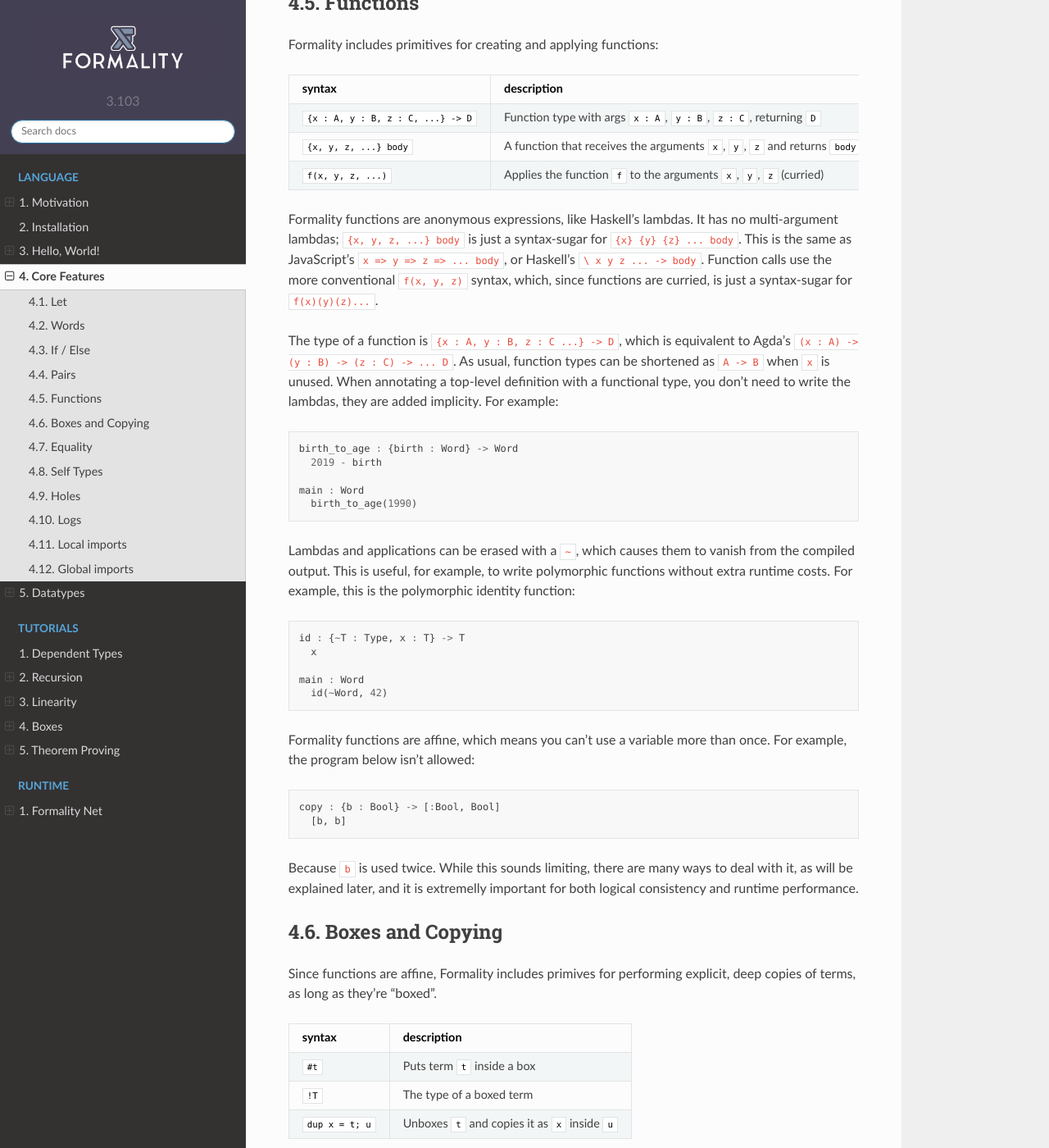
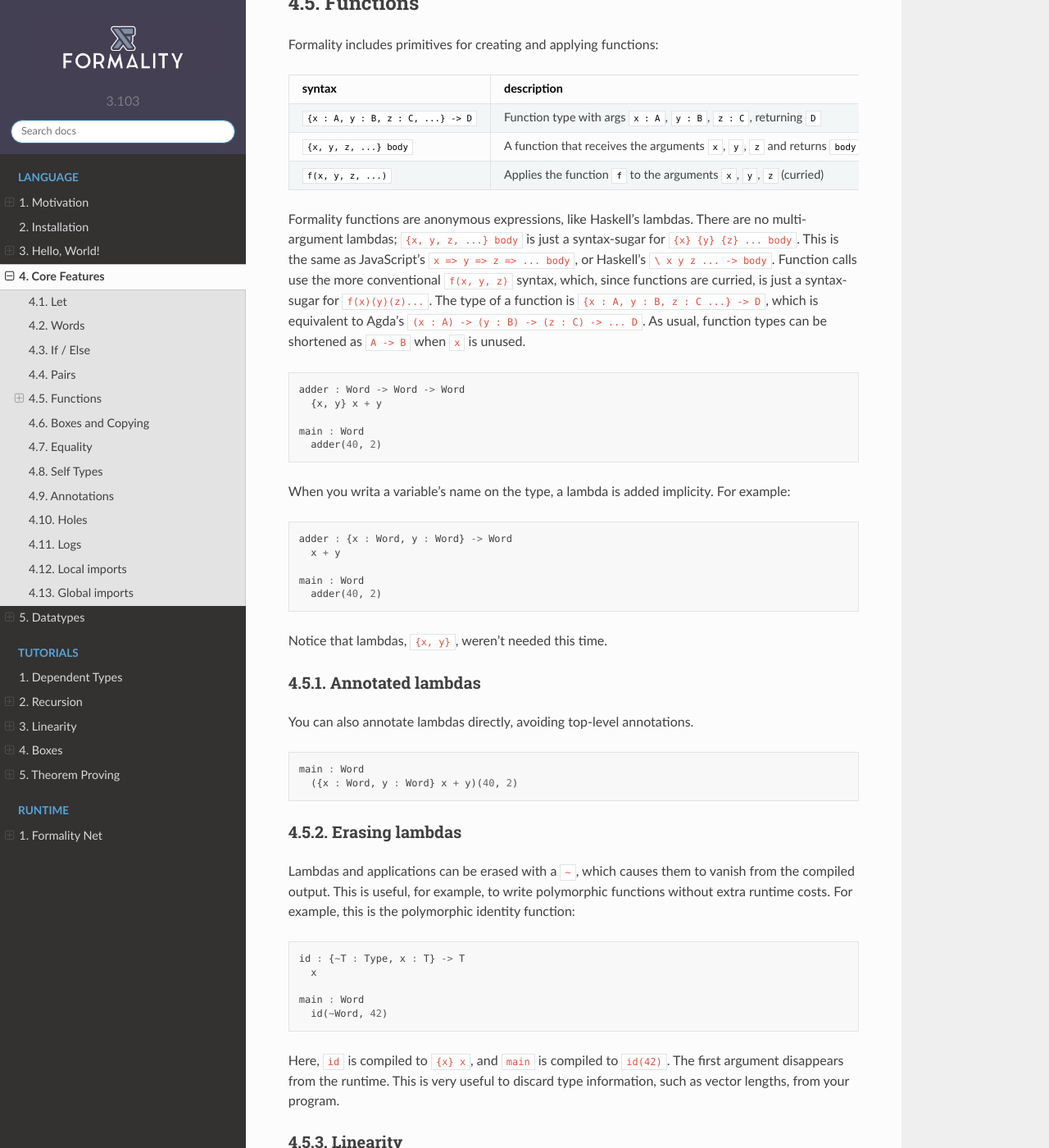
Before and after one commit to Soonad/docs.formality-lang.org, a Sphinx documentation site: the page built from docs/source/language/4.Core-Features.md, in a window 1280 px wide and 1400 px high, scrolled down 3752 px. Shown: the whole window at 82% size. Built offline with Sphinx 7.4.7 and the Read the Docs theme 2.0.0, drawn with Linux system fonts in a browser that asks for light colours; pages that are not in the unit, such as notebooks, are missing from menus; some of the changed text lies outside the part shown.

Commit message:
Improve lambdas/annotations

````diff
--- a/docs/source/language/4.Core-Features.md
+++ b/docs/source/language/4.Core-Features.md
@@ -164,17 +164,38 @@
 `{x, y, z, ...} body` | A function that receives the arguments `x`, `y`, `z` and returns `body`
 `f(x, y, z, ...)` | Applies the function `f` to the arguments `x`, `y`, `z` (curried)
 
-Formality functions are anonymous expressions, like Haskell's lambdas. It has no multi-argument lambdas; `{x, y, z, ...} body` is just a syntax-sugar for `{x} {y} {z} ... body`. This is the same as JavaScript's `x => y => z => ... body`, or Haskell's `\ x y z ... -> body`. Function calls use the more conventional `f(x, y, z)` syntax, which, since functions are curried, is just a syntax-sugar for `f(x)(y)(z)...`.
-
-The type of a function is `{x : A, y : B, z : C ...} -> D`, which is equivalent to Agda's `(x : A) -> (y : B) -> (z : C) -> ... D`. As usual, function types can be shortened as `A -> B` when `x` is unused. When annotating a top-level definition with a functional type, you don't need to write the lambdas, they are added implicity. For example:
+Formality functions are anonymous expressions, like Haskell's lambdas. There are no multi-argument lambdas; `{x, y, z, ...} body` is just a syntax-sugar for `{x} {y} {z} ... body`. This is the same as JavaScript's `x => y => z => ... body`, or Haskell's `\ x y z ... -> body`. Function calls use the more conventional `f(x, y, z)` syntax, which, since functions are curried, is just a syntax-sugar for `f(x)(y)(z)...`. The type of a function is `{x : A, y : B, z : C ...} -> D`, which is equivalent to Agda's `(x : A) -> (y : B) -> (z : C) -> ... D`. As usual, function types can be shortened as `A -> B` when `x` is unused.
 
 ```javascript
-birth_to_age : {birth : Word} -> Word
-  2019 - birth
+adder : Word -> Word -> Word
+  {x, y} x + y
 
 main : Word
-  birth_to_age(1990)
+  adder(40, 2)
 ```
+
+When you writa a variable's name on the type, a lambda is added implicity. For example:
+
+```javascript
+adder : {x : Word, y : Word} -> Word
+  x + y
+
+main : Word
+  adder(40, 2)
+```
+
+Notice that lambdas, `{x, y}`, weren't needed this time.
+
+### Annotated lambdas
+
+You can also annotate lambdas directly, avoiding top-level annotations.
+
+```javascript
+main : Word
+  ({x : Word, y : Word} x + y)(40, 2)
+```
+
+### Erasing lambdas
 
 Lambdas and applications can be erased with a `~`, which causes them to vanish from the compiled output. This is useful, for example, to write polymorphic functions without extra runtime costs. For example, this is the polymorphic identity function:
 
@@ -185,6 +206,10 @@
 main : Word
   id(~Word, 42)
 ```
+
+Here, `id` is compiled to `{x} x`, and `main` is compiled to `id(42)`. The first argument disappears from the runtime. This is very useful to discard type information, such as vector lengths, from your program.
+
+### Linearity
 
 Formality functions are affine, which means you can't use a variable more than once. For example, the program below isn't allowed:
 
@@ -197,7 +222,7 @@
 
 ## Boxes and Copying
 
-Since functions are affine, Formality includes primives for performing explicit, deep copies of terms, as long as they're "boxed".
+Formality includes primives for performing explicit, deep copies of terms, as long as they're "boxed".
 
 syntax | description
 --- | ---
@@ -232,6 +257,21 @@
 
 This primitive is explained in more details on the paper linked above. While Self Types are extremelly useful and powerful, they should be considered an advanced feature that most users won't need use directly. Formality includes a large set of syntax-sugars that allow users to define and use datatypes with a familiar notation, similar to other traditional functional languages.
 
+## Annotations
+
+You can also explictly annotate the type of a term:
+
+syntax | description
+--- | ---
+`term :: Type` | Annotates `term` with type `Type`
+
+This is useful when the bidirectional type-checker can't infer the type of an expression.
+
+```javascript
+main : Word
+  (({x, y} x + y) :: Word -> Word -> Word)(40, 2)
+```
+
 ## Holes
 
 Formality also features holes, which are very useful for development and debugging. A hole can be used to fill a part of your program that you don't want to implement yet. It can be written anywhere as `?name`, with the name being optional. This will cause Formality to print the type expected on the hole location, as well as the its context (scope variables). For example, the program below:
@@ -256,7 +296,7 @@
 
 This tells you that, on the location of the hole, you should have a `Bool`.
 
-The point of holes is that Formality will assume them to be true, allowing you to move on to other parts of your program before returning. Note that this is only automatic if Formality can infer the expected type of the hole's location. Otherwise, you must give it an explicit annotation, as in `: MyType ?hole`.
+The point of holes is that Formality will assume them to be true, allowing you to move on to other parts of your program before returning. Note that this is only automatic if Formality can infer the expected type of the hole's location. Otherwise, you must give it an explicit annotation, as in `?hole :: MyType`.
 
 ## Logs
 
````
